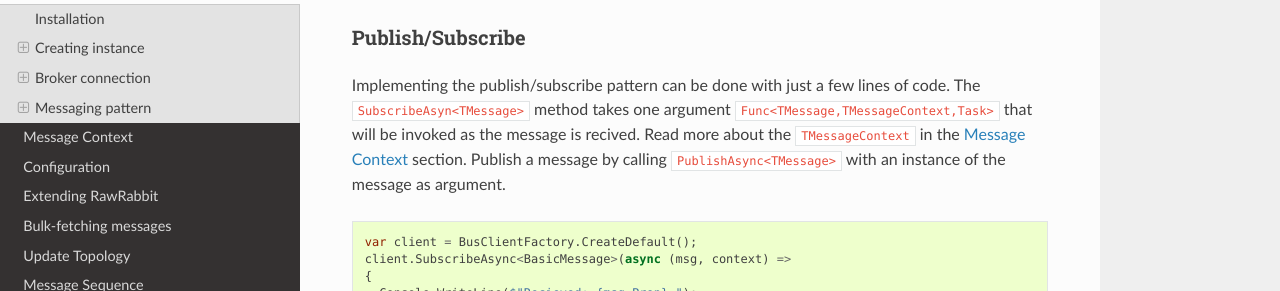
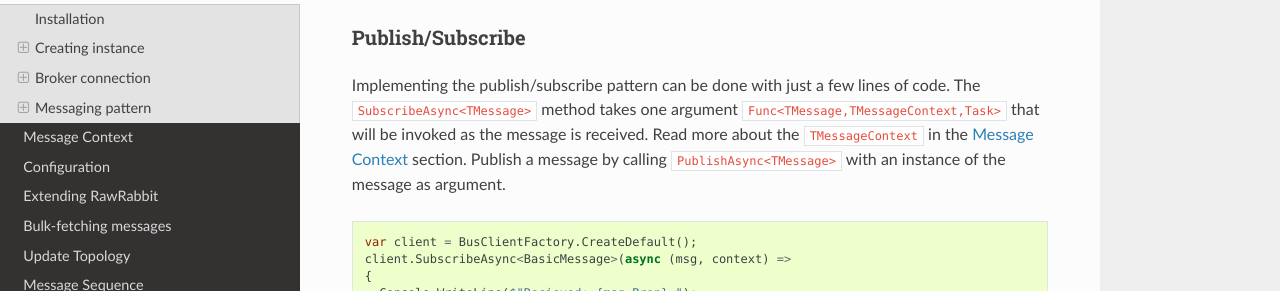
Before and after one commit to pardahlman/RawRabbit, a Sphinx documentation site: the page built from docs/Getting-started.md, in a window 1280 px wide and 900 px high, scrolled down 1898 px. Shown: the part 158-449 px from the top of the window. Built offline with Sphinx 7.4.7 and the Read the Docs theme 2.0.0, drawn with Linux system fonts in a browser that asks for light colours.

Commit message:
Update Getting-started.md

````diff
--- a/docs/Getting-started.md
+++ b/docs/Getting-started.md
@@ -75,7 +75,7 @@ Configuration can be supplied in configuration files. See the [configuration sec
 Two of the main messaging patterns for RabbitMq are [remote procedure calls](https://www.rabbitmq.com/tutorials/tutorial-six-dotnet.html) (sometimes refered to as `RPC` or _request/reply_) and [publish/subscribe](https://www.rabbitmq.com/tutorials/tutorial-three-dotnet.html).
 
 ### Publish/Subscribe
-Implementing the publish/subscribe pattern can be done with just a few lines of code. The `SubscribeAsyn<TMessage>` method takes one argument `Func<TMessage,TMessageContext,Task>` that will be invoked as the message is recived. Read more about the `TMessageContext` in the [Message Context](fixme) section. Publish a message by calling `PublishAsync<TMessage>` with an instance of the message as argument.
+Implementing the publish/subscribe pattern can be done with just a few lines of code. The `SubscribeAsync<TMessage>` method takes one argument `Func<TMessage,TMessageContext,Task>` that will be invoked as the message is received. Read more about the `TMessageContext` in the [Message Context](fixme) section. Publish a message by calling `PublishAsync<TMessage>` with an instance of the message as argument.
 ```csharp
 var client = BusClientFactory.CreateDefault();
 client.SubscribeAsync<BasicMessage>(async (msg, context) =>
````
